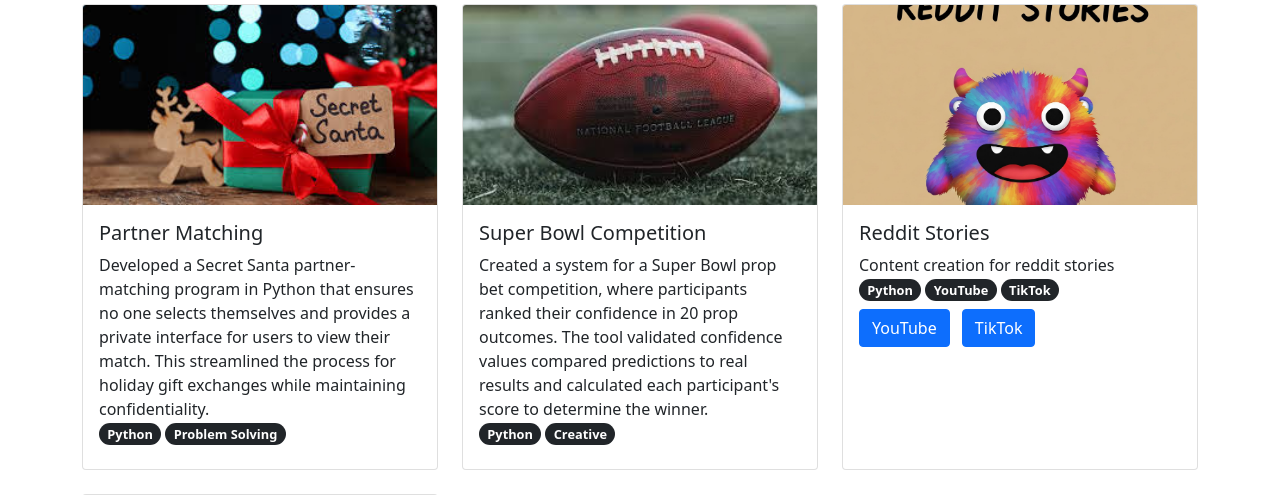
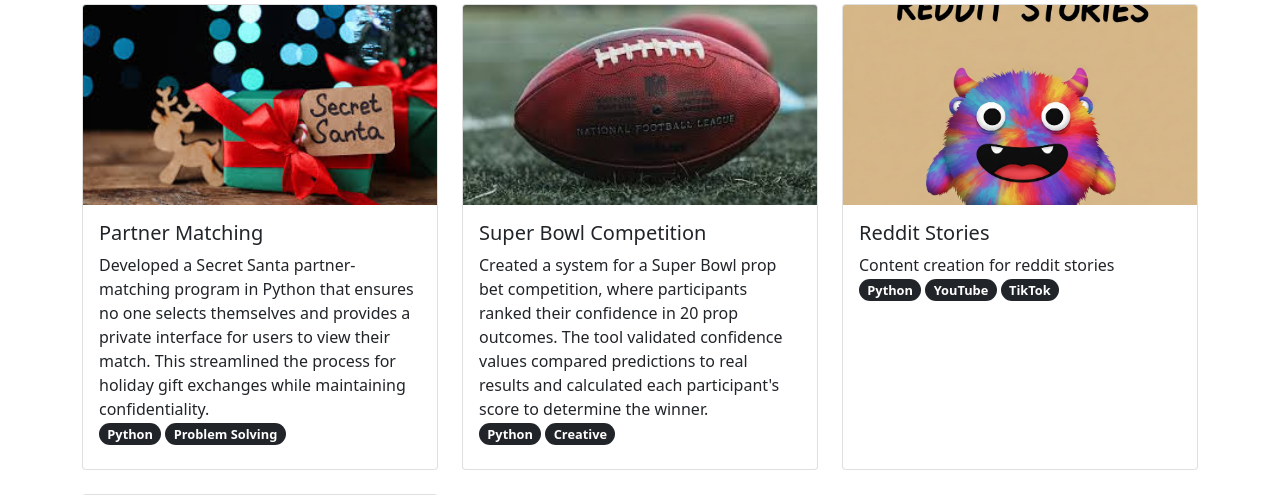
Before and after one commit to jackvanzeeland/personalWebsite, a Flask app: page / in a window 1280 px wide. Shown: the part 687-1182 px from the top of the page. Run offline with Flask 3, Linux system fonts and the light colour scheme.

Commit message:
Update home.html

```diff
--- a/templates/home.html
+++ b/templates/home.html
@@ -33,16 +33,8 @@
                 </div>
 
                 <!-- GitHub and Live Demo buttons (no hyperlink) -->
-                {% if project.github_link %}
-                <a href="{{ project.github_link }}" class="btn btn-primary text-white" target="_blank">GitHub</a>
-                {% endif %}
-
-                {% if project.youtube_link %}
-                <a href="{{ project.youtube_link }}" class="btn btn-primary text-white" target="_blank">YouTube</a>
-                {% endif %}
-
-                {% if project.tiktok_link %}
-                <a href="{{ project.tiktok_link }}" class="btn btn-primary text-white" target="_blank">TikTok</a>
+                {% if project.webpage_link %}
+                <a href="{{ project.github_link }}" class="btn btn-primary text-white" target="_blank">Webpage</a>
                 {% endif %}
 
                 {% if project.live_demo %}
```
